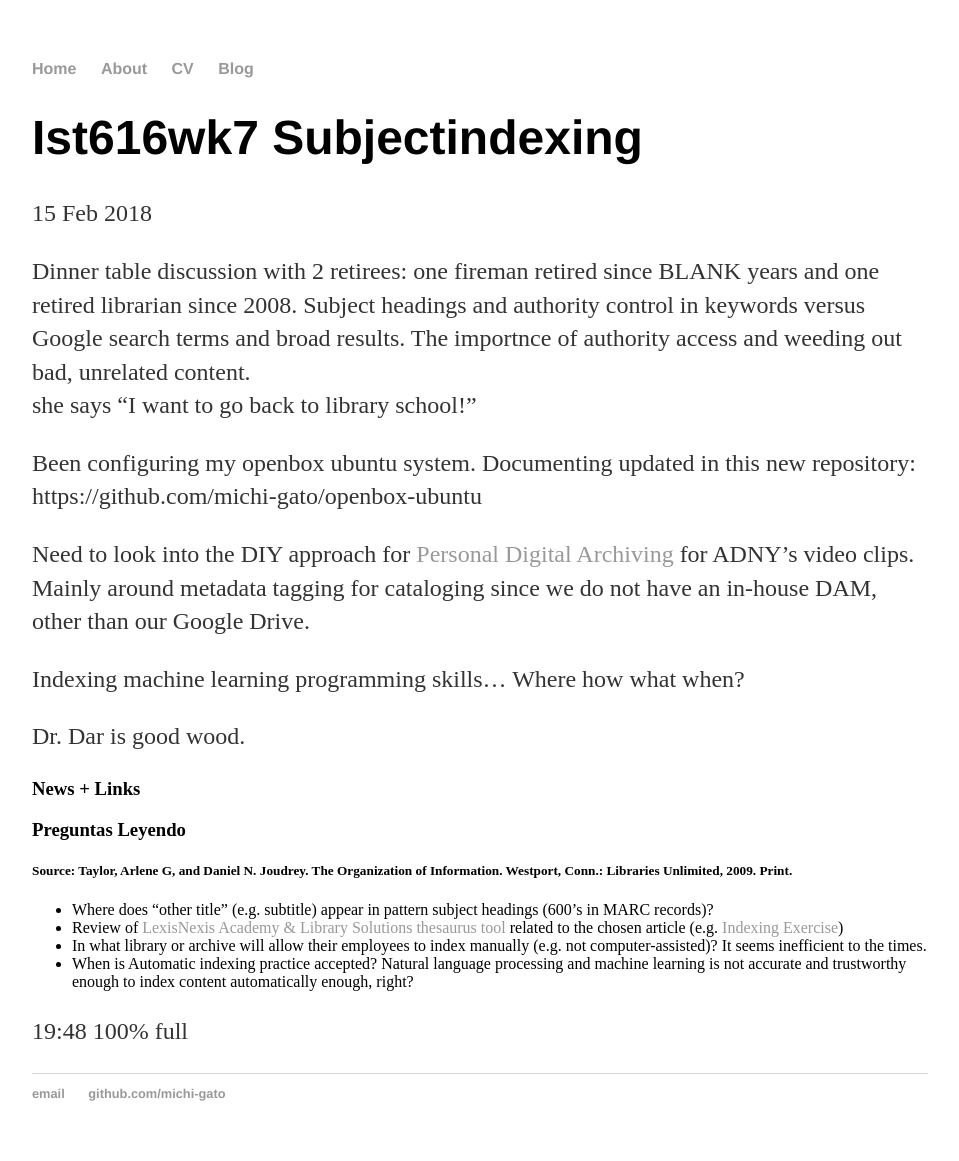
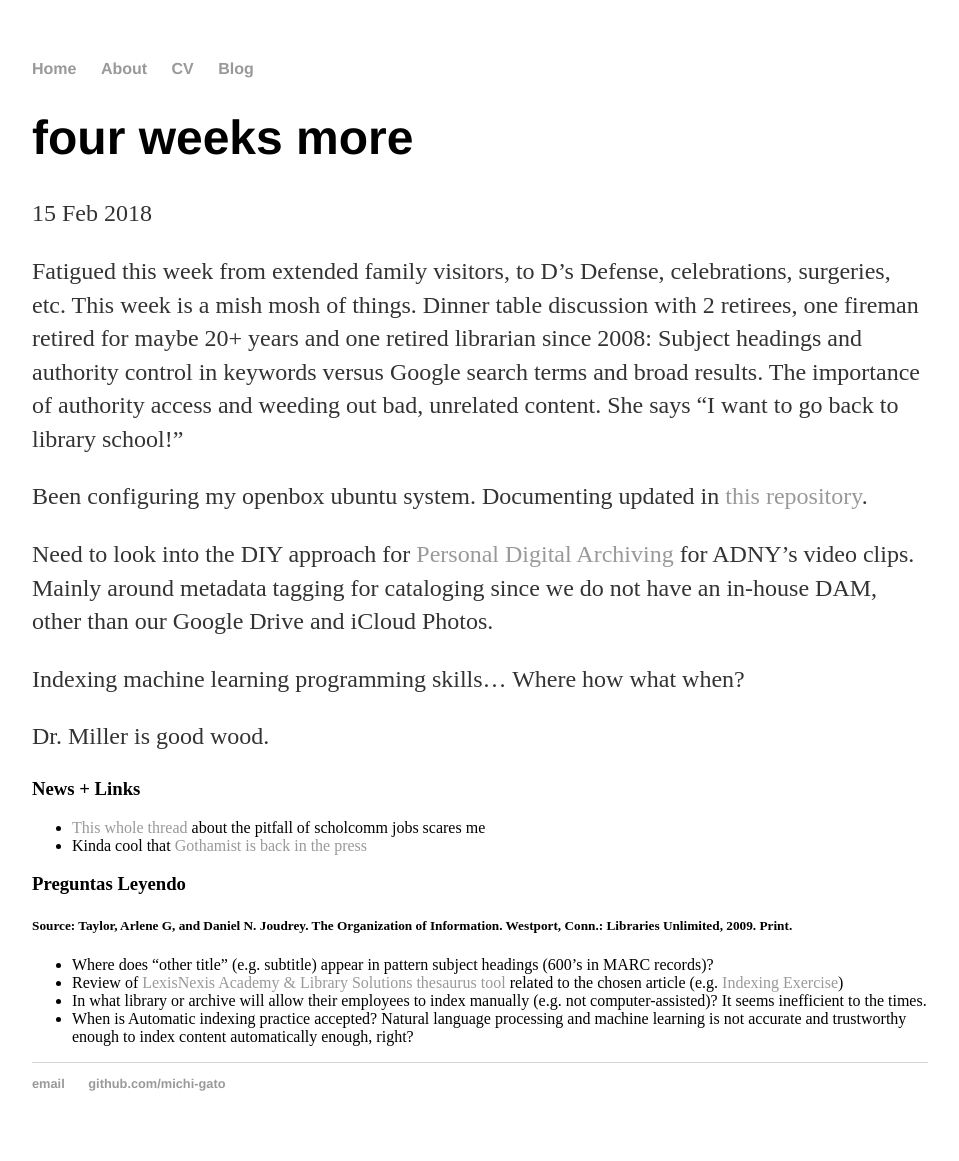
Before and after one commit to cat-alog/cat-alog.github.io, a Jekyll site: the page built from _posts/2018-02-25-ist616wk7-subjectindexing.md, in a window 1280 px wide. Shown: the whole page, without its empty margins (160-1119 px from the left). Built offline with Jekyll 4.4.1, drawn with Linux system fonts in a browser that asks for light colours.

Commit message:
Update 2018-02-25-ist616wk7-subjectindexing.md

```diff
--- a/_posts/2018-02-25-ist616wk7-subjectindexing.md
+++ b/_posts/2018-02-25-ist616wk7-subjectindexing.md
@@ -1,23 +1,24 @@
 ---
 layout: post
-title:
+title: four weeks more
 date: 2018-02-15
 ---
 
-Dinner table discussion with 2 retirees: one fireman retired since BLANK years and one retired librarian since 2008.
-Subject headings and authority control in keywords versus Google search terms and broad results. The importnce of authority access and weeding out bad, unrelated content.
-she says "I want to go back to library school!"
+Fatigued this week from extended family visitors, to D's Defense, celebrations, surgeries, etc. This week is a mish mosh of things.
+Dinner table discussion with 2 retirees, one fireman retired for maybe 20+ years and one retired librarian since 2008:
+Subject headings and authority control in keywords versus Google search terms and broad results. The importance of authority access and weeding out bad, unrelated content. She says "I want to go back to library school!"
 
-Been configuring my openbox ubuntu system. Documenting updated in this new repository: https://github.com/michi-gato/openbox-ubuntu
+Been configuring my openbox ubuntu system. Documenting updated in [this repository](https://github.com/michi-gato/openbox-ubuntu).
 
-Need to look into the DIY approach for [Personal Digital Archiving](https://blogs.loc.gov/thesignal/2014/03/personal-digital-archiving-the-basics-of-scanning/)  for ADNY's video clips. Mainly around metadata tagging for cataloging since we do not have an in-house DAM, other than our Google Drive.
+Need to look into the DIY approach for [Personal Digital Archiving](https://blogs.loc.gov/thesignal/2014/03/personal-digital-archiving-the-basics-of-scanning/) for ADNY's video clips. Mainly around metadata tagging for cataloging since we do not have an in-house DAM, other than our Google Drive and iCloud Photos.
 
 Indexing machine learning programming skills... Where how what when?
 
-Dr. Dar is good wood.
+Dr. Miller is good wood.
 
 ### News + Links
-
+* [This whole thread](https://twitter.com/LibSkrat/status/964515623006097411) about the pitfall of scholcomm jobs scares me
+* Kinda cool that [Gothamist is back in the press](https://www.wired.com/story/gothamist-dcist-laist-return-wnyc-public-radio/)
 
 ### Preguntas Leyendo
 ##### Source: Taylor, Arlene G, and Daniel N. Joudrey. The Organization of Information. Westport, Conn.: Libraries Unlimited, 2009. Print.
@@ -25,6 +26,3 @@ Dr. Dar is good wood.
 * Review of [LexisNexis Academy & Library Solutions thesaurus tool](http://www.lexisnexis.com.libezproxy2.syr.edu/hottopics/lnacademic/proxyIndex.asp?cn=1) related to the chosen article (e.g. [Indexing Exercise](http://metadataetc.org/616/ex_indexing.html))
 * In what library or archive will allow their employees to index manually (e.g. not computer-assisted)? It seems inefficient to the times.
 * When is Automatic indexing practice accepted? Natural language processing and machine learning is not accurate and trustworthy enough to index content automatically enough, right?
-
-
-19:48 100% full
```
